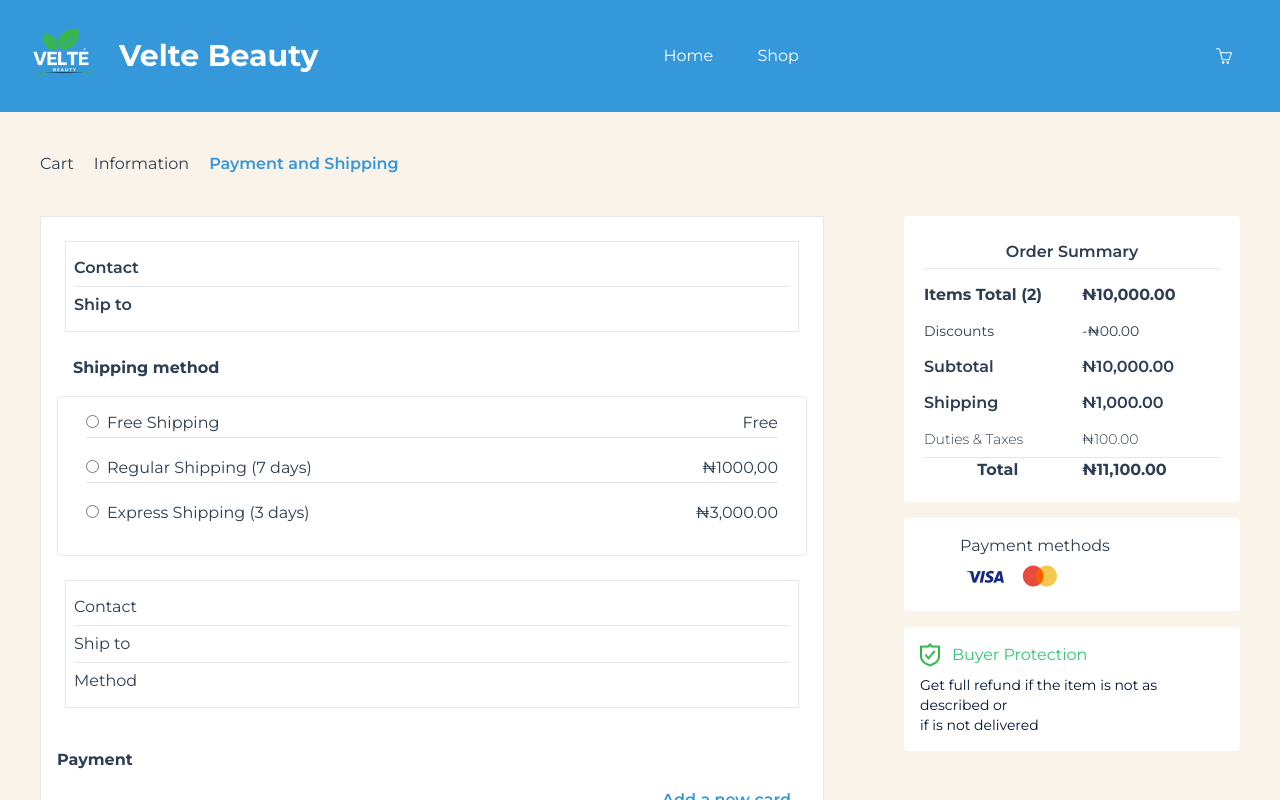
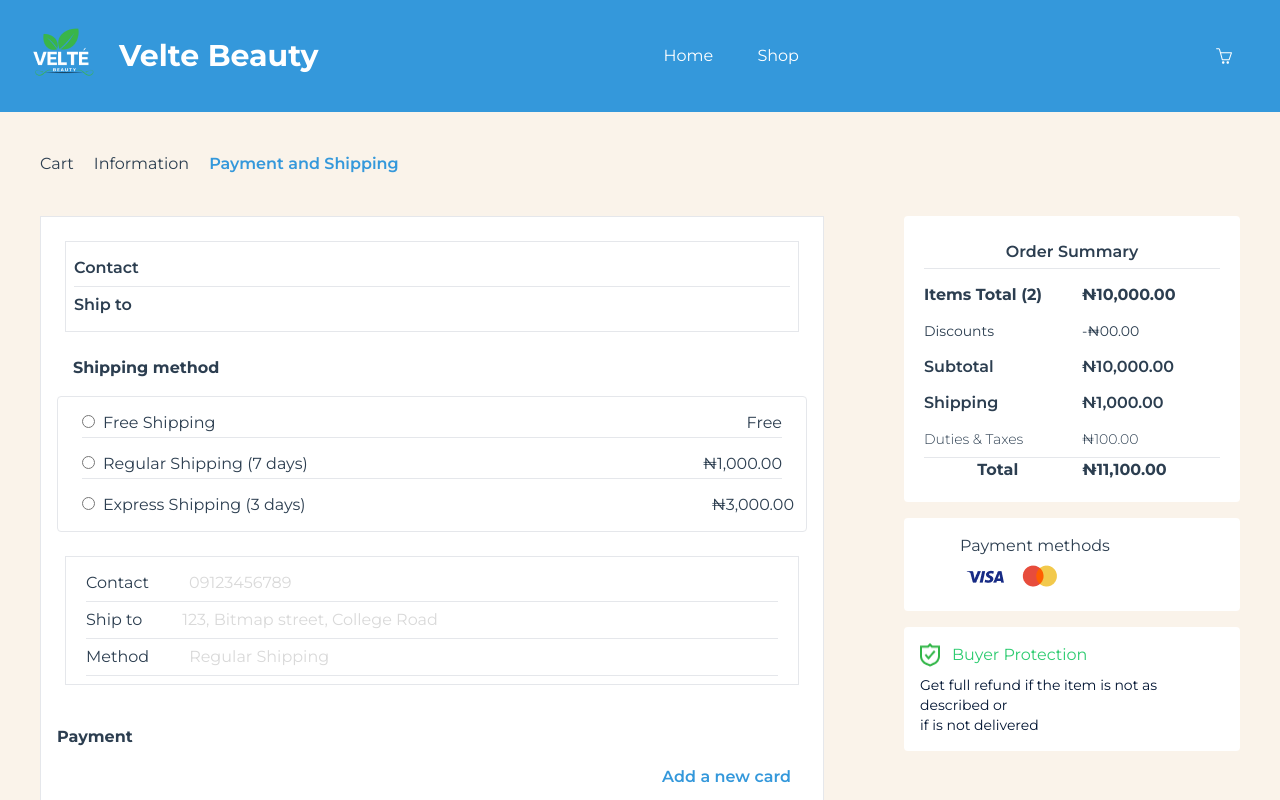
Before and after one commit to Igraziella/Timbu-Cloud-Shop, a React (Vite) app in the folder timbu-shop-app/: page /payment in a window 1280 px wide. Shown: the top 800 px of the page. Built offline with nearby package versions, Linux system fonts and the light colour scheme.

Commit message:
modified pages

```diff
--- a/timbu-shop-app/src/pages/Payment.jsx
+++ b/timbu-shop-app/src/pages/Payment.jsx
@@ -42,7 +42,7 @@ const Payment = () => {
                 <p className="text-[#2C3E50] font-bold mx-8">Shipping method</p>
 
                 <div className="m-4 p-3 leading-7 border rounded ">
-                  <div className="flex justify-between mx-4 border-b hover:text-[#3498DB]">
+                  <div className="flex justify-between mx-3 border-b hover:text-[#3498DB]">
                     <div>
                       <label htmlFor="radio"></label>
                       <input type="radio" /><span className="m-2 text-base">Free Shipping</span>
@@ -50,15 +50,15 @@ const Payment = () => {
                       <p>Free</p>
                   </div>
 
-                <div className="flex justify-between border-b m-4 hover:text-[#3498DB]">
+                <div className="flex justify-between border-b m-3 hover:text-[#3498DB]">
                   <div>
                     <label htmlFor="radio"></label>
                     <input type="radio" /><span className="m-2 text-base ">Regular Shipping (7 days)</span>
                   </div>
-                  <p>₦1000,00</p>
+                  <p>₦1,000.00</p>
                 </div>
 
-                <div className="flex justify-between m-4 hover:text-[#3498DB] ">
+                <div className="flex justify-between ml-3 hover:text-[#3498DB] ">
                   <div>
                     <label htmlFor="radio"></label>
                     <input type="radio" /><span className="m-2 text-base">Express Shipping (3 days)</span>
@@ -68,9 +68,20 @@ const Payment = () => {
               </div>
 
               <div className="relative leading-9 m-6 p-2 border">
-                  <p className="border-b">Contact</p>
-                  <p className="border-b">Ship to </p>
+                  <div className="flex gap-10 border-b mx-3">
+                    <p>Contact</p>
+                    <p className="text-[#D9D9D9]">09123456789</p>
+                  </div>
+
+                  <div className="flex gap-10 border-b mx-3">
+                  <p>Ship to </p>
+                  <p className="text-[#D9D9D9]">123, Bitmap street, College Road</p>
+                  </div>
+
+                  <div className="flex gap-10 border-b mx-3">
                   <p>Method</p>
+                  <p className="text-[#D9D9D9]">Regular Shipping </p>
+                  </div>
               </div>
 
                 <p className="text-[#2C3E50] font-bold p-4">Payment</p>
```
